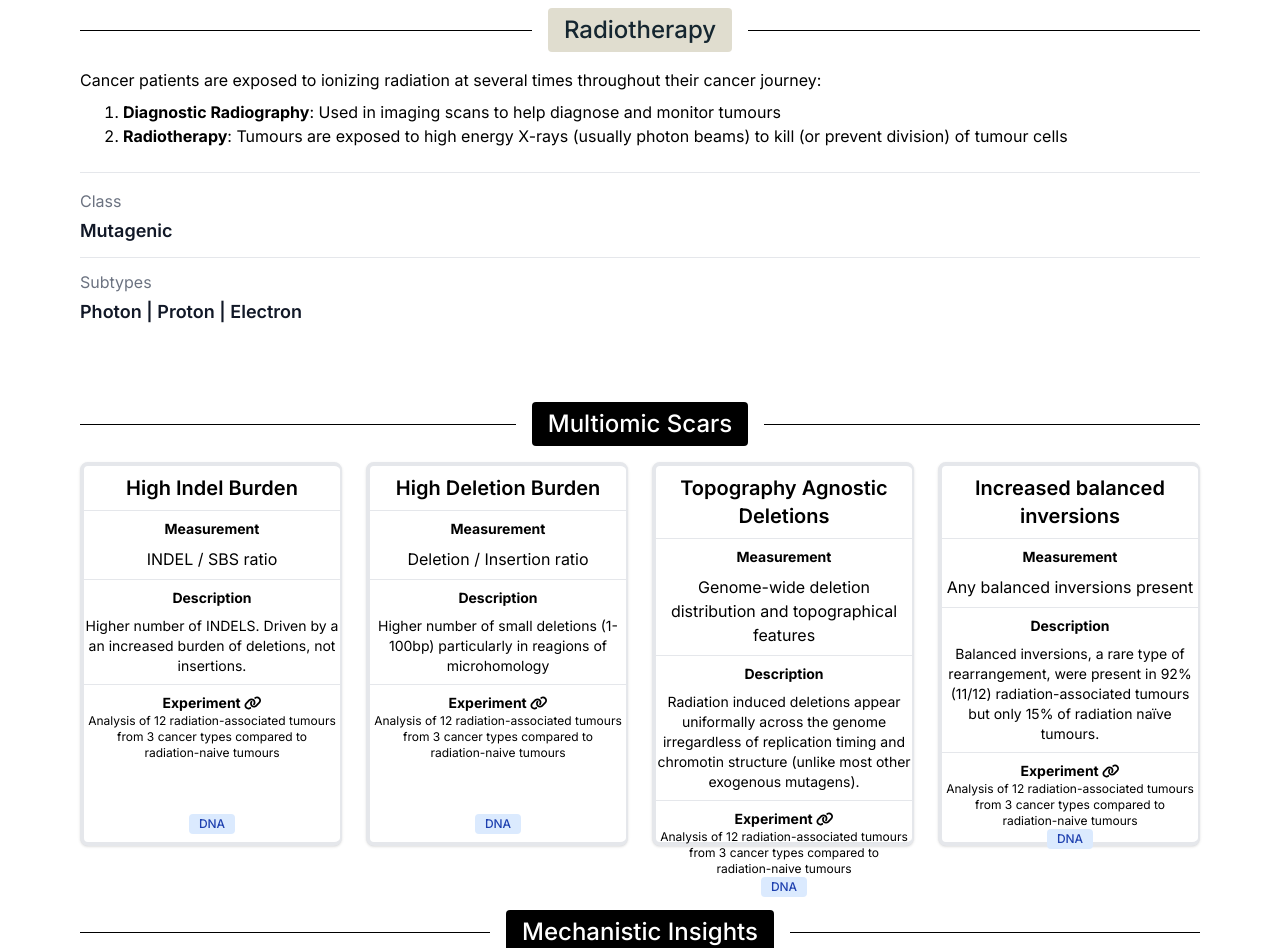
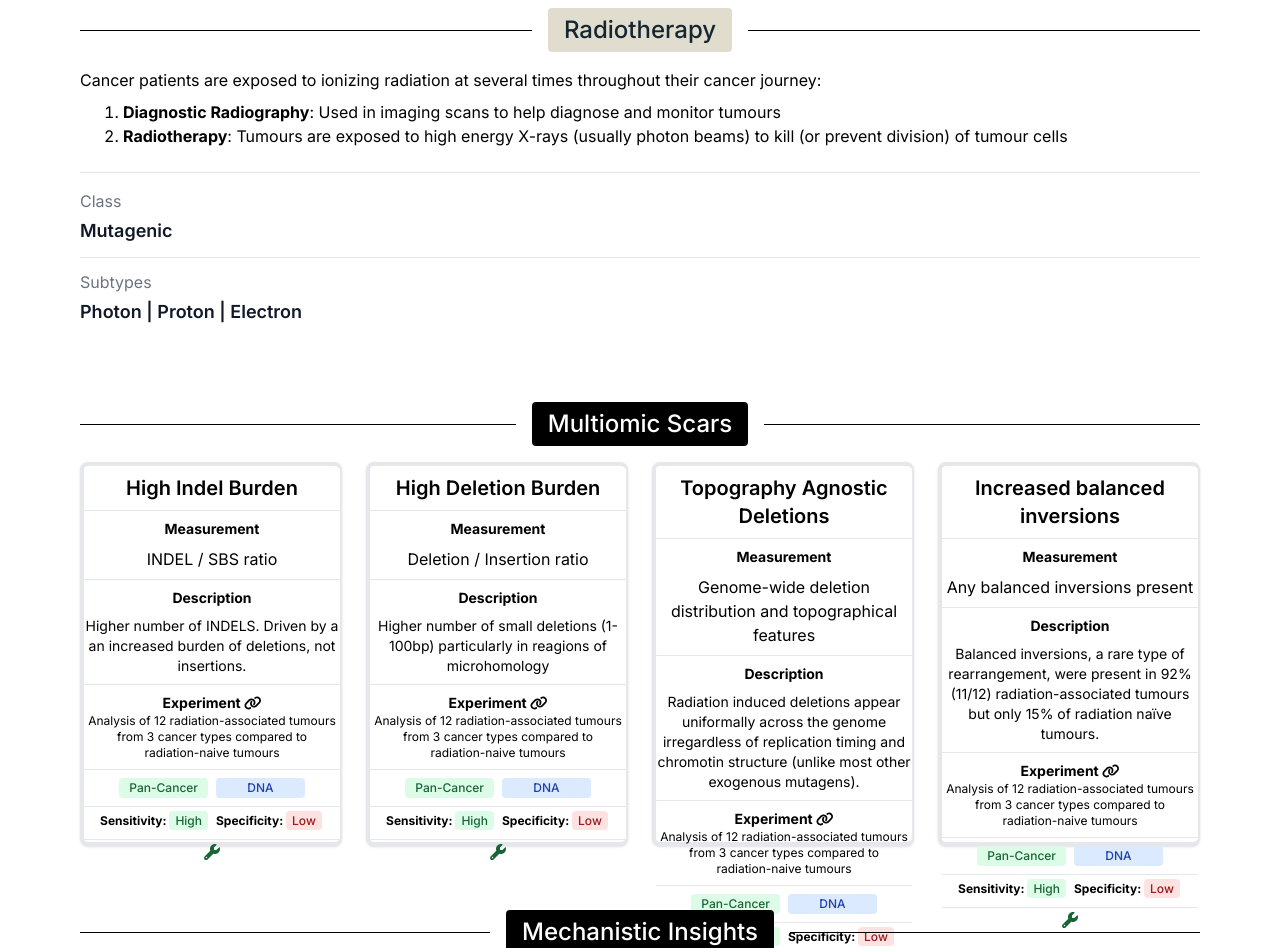
Before and after one commit to selkamand/sigcentral, a Next.js app: page /processes/radiotherapy in a window 1280 px wide. Shown: the top 948 px of the page. Built offline with nearby package versions, Linux system fonts and the light colour scheme.

Commit message:
feat: added sens and spec

```diff
--- a/app/components/ScarCard.tsx
+++ b/app/components/ScarCard.tsx
@@ -1,4 +1,5 @@
-import { faLink } from "@fortawesome/free-solid-svg-icons"
+import { faLink, faWrench } from "@fortawesome/free-solid-svg-icons"
+import { faToolbox } from "@fortawesome/free-solid-svg-icons"
 import { FontAwesomeIcon } from '@fortawesome/react-fontawesome'
 
 
@@ -7,13 +8,21 @@ interface ScarCardProps {
     measurement: string;
     description: string;
     experiment: string;
-    href: string;
+    hrefPaper: string;
+    hrefTool: string;
+    toolname: string
 }
 
-export function ScarCard({ title, measurement, description, experiment, href }: ScarCardProps) {
+export function ScarCard({ title, measurement, description, experiment, hrefPaper, hrefTool = "", toolname = "" }: ScarCardProps) {
+
+    let wrenchColour = "text-green-800"
+    if (hrefTool.length == 0) {
+        wrenchColour = "text-red-800"
+        toolname = "No tooling available"
+    }
 
     return (
-        <div className="flex flex-col bg-white w-full h-96 border-r-2 border-4 border-gray-200 rounded-lg shadow items-center hover:shadow-2xl hover:scale-110 transition duration-100 hover:border-8 hover:border-sc-red">
+        <div className="flex flex-col bg-white w-full h-96 border-r-2 border-4 border-gray-200 rounded-lg shadow items-center hover:shadow-2xl hover:scale-110 transition duration-100 hover:border-8 hover:border-sc-blue">
             <h3 className="text-xl text-center font-semibold pt-2">{title}</h3>
             <hr className="h-px my-2 w-full bg-gray-200"></hr>
             <p className="pt-0 font-bold text-sm">Measurement</p>
@@ -25,12 +34,43 @@ export function ScarCard({ title, measurement, description, experiment, href }:
             </p>
             <div className="hidden xl:block">
                 <hr className="h-px my-2 w-full bg-gray-200"></hr>
-                <p className="pt-0 text-center font-bold text-sm">Experiment <a href={href} target="_blank"><FontAwesomeIcon icon={faLink} className="text-sm" /></a></p>
+                <p className="pt-0 text-center font-bold text-sm">Experiment <a href={hrefPaper} target="_blank"><FontAwesomeIcon icon={faLink} className="text-sm" /></a></p>
                 <p className="text-center pt-0 px-1 text-xs">
                     {experiment}
                 </p>
             </div>
-            <div className="mt-auto mb-2 bg-blue-100 text-blue-800 text-xs font-medium px-2.5 py-0.5 rounded">DNA</div>
+            <hr className="h-px my-2 w-full bg-gray-200"></hr>
+            <div className="grid grid-cols-2 gap-2">
+                <div className=" bg-green-100 text-green-800 text-center text-xs font-medium px-2.5 py-0.5 rounded">Pan-Cancer</div>
+                <div className=" bg-blue-100 text-blue-800 text-center text-xs font-medium px-2.5 py-0.5 rounded">DNA</div>
+            </div>
+            <hr className="h-px mt-2 w-full bg-gray-200"></hr>
+            <div className="grid grid-cols-2 gap-2 mt-0">
+                <div>
+                    <span className="text-black text-xs font-bold">Sensitivity: </span>
+                    <span className=" bg-green-100 text-green-800 text-xs font-medium px-1.5 py-0.5 rounded">High</span>
+                </div>
+                <div>
+                    <span className="text-black text-xs font-bold">Specificity: </span>
+                    <span className=" bg-red-100 text-red-800 text-xs font-medium px-1.5 py-0.5 rounded">Low</span>
+                </div>
+            </div >
+            <hr className="h-px mt-2 w-full bg-gray-200"></hr>
+            <div>
+                {/* <span className="text-black text-xs font-bold">Tool: </span> */}
+                <span className="text-m font-medium px-1.5 py-0.5 rounded">
+                    < span className="relative group" >
+                        <a href={hrefTool} target="_blank">
+                            <FontAwesomeIcon icon={faWrench} className={`text-m ${wrenchColour}`} />
+                        </a>
+                        <span className="absolute bottom-full left-1/2 transform -translate-x-1/2 mb-2 w-max px-2 py-1 text-xs text-white bg-gray-800 rounded opacity-0 group-hover:opacity-100 transition-opacity duration-200">
+                            {toolname}
+                        </span>
+                    </span >
+                </span>
+            </div>
+            {/* <a href={hrefTool} target="_blank"><FontAwesomeIcon icon={faWrench} className={`text-m ${wrenchColour}`} /></a> */}
+
         </div >
     )
 }
--- a/app/page.tsx
+++ b/app/page.tsx
@@ -32,13 +32,13 @@ export default function Home() {
         <Card title="Ultraviolet Radiation" text="Exposure to UV induces very specific patterns of mutations in DNA. Causes melanoma and perhaps some blood cancers" icon={faSun} dna={true} rna={false} meth={false} ></Card>
         <Card title="Mismatch Repair deficiency" text="Failure to repair small mutations leads to their accumulation in the tumour genome" icon={faShieldHalved} dna={true} rna={false} meth={false} ></Card>
         <Card title="Homologous Repair Deficiency" text="Failure to repair large double-stranded breaks leads to their accumulation in the tumour genome" icon={faShieldHalved} dna={true} rna={false} meth={false} flipHorizontal={true} />
-        <Card title="APOBEC" text="Inflammatory stimuli hyperactivate endogenous mutagenic enzymes in immune cell or viral-infected cancers" icon={faShieldVirus} dna={true} rna={true} meth={false} />
+        <Card title="APOBEC hyperactivity" text="Inflammatory stimuli hyperactivate endogenous mutagenic enzymes in immune cell or viral-infected cancers" icon={faShieldVirus} dna={true} rna={true} meth={false} />
         <Card title="Chemotherapy" text="Chemotherapy induces widespread genomic damage treatment-surviving cancer cells" icon={faSyringe} dna={true} rna={false} meth={false} />
         <Card title="Smoking" text="Tobacco smoke is highly mutagenic and leads to highly specific patterns of genomic damage in the lungs of smokers" icon={faSmoking} dna={true} rna={false} meth={false} />
         <Card title="Viruses" text="Oncogenic viruses can be detected from their nucleic acids in tumors or from immune-related genomic damage" icon={faVirus} dna={true} rna={true} meth={false} />
         <Card title="Defective Base Excision Repair" text="Failure to repair base lesions removed by specific glycosylases leads to their accumulation in the tumour genome" icon={faDiagramNext} dna={true} rna={false} meth={false} flipVertical={true} />
         <Card title="Leaky Checkpoints" text="Compromised cell-cycle checkpoints can no longer prevent replication of cells with genomic damage." icon={faWaveSquare} dna={true} rna={false} meth={false} />
-        <Card title="ADAR" text="Hyperactive dsRNA editing enzyme ADAR1 mutates transcripts. Can have oncogenic or anti-cancer effects." icon={faXmarksLines} dna={false} rna={true} meth={true} />
+        <Card title="ADAR activity" text="Hyperactive dsRNA editing enzyme ADAR1 mutates transcripts. Can have oncogenic or anti-cancer effects." icon={faXmarksLines} dna={false} rna={true} meth={true} />
         <Card title="NHEJ repair" text="Non-homologous end-join repair of DSB leaves behind a characteristic pattern of mutations." icon={faHammer} dna={true} rna={false} meth={false} />
         <Card title="TOP2A loss" text="Knockout of topoisomerases compromise torsional DNA stress relief, leading to accumulation of indels." icon={faRotate} dna={true} rna={false} meth={false} />
         <Card title="Sequencing" text="Failure to correct for systematic errors in omics-sequencing leads to accumulation of fake mutations in tumour samples." icon={faTriangleExclamation} dna={true} rna={false} meth={false} />
--- a/app/processes/radiotherapy/page.tsx
+++ b/app/processes/radiotherapy/page.tsx
@@ -47,12 +47,10 @@ export default function Home() {
             </h2>
             {/* <h2 className="pt-4"><b>Scars</b></h2> */}
             <div className="grid grid-cols-1 md:grid-cols-4 gap-x-6">
-                <ScarCard title="High Indel Burden" measurement="INDEL / SBS ratio" description="Higher number of INDELS. Driven by a an increased burden of deletions, not insertions." experiment="Analysis of 12 radiation-associated tumours from 3 cancer types compared to radiation-naive tumours" href="https://www.nature.com/articles/ncomms12605"></ScarCard>
-
-                <ScarCard title="High Deletion Burden" measurement="Deletion / Insertion ratio" description="Higher number of small deletions (1-100bp) particularly in reagions of microhomology" experiment="Analysis of 12 radiation-associated tumours from 3 cancer types compared to radiation-naive tumours" href="https://www.nature.com/articles/ncomms12605"></ScarCard>
-
-                <ScarCard title="Topography Agnostic Deletions" measurement="Genome-wide deletion distribution and topographical features" description="Radiation induced deletions appear uniformally across the genome irregardless of replication timing and chromotin structure (unlike most other exogenous mutagens)." experiment="Analysis of 12 radiation-associated tumours from 3 cancer types compared to radiation-naive tumours" href="https://www.nature.com/articles/ncomms12605"></ScarCard>
-                <ScarCard title="Increased balanced inversions" measurement="Any balanced inversions present" description="Balanced inversions, a rare type of rearrangement, were present in 92% (11/12) radiation-associated tumours but only 15% of radiation naïve tumours." experiment="Analysis of 12 radiation-associated tumours from 3 cancer types compared to radiation-naive tumours" href="https://www.nature.com/articles/ncomms12605"></ScarCard>
+                <ScarCard toolname="raDNA" title="High Indel Burden" measurement="INDEL / SBS ratio" description="Higher number of INDELS. Driven by a an increased burden of deletions, not insertions." experiment="Analysis of 12 radiation-associated tumours from 3 cancer types compared to radiation-naive tumours" hrefPaper="https://www.nature.com/articles/ncomms12605" hrefTool="https://github.com/selkamand/radna"></ScarCard>
+                <ScarCard toolname="raDNA" title="High Deletion Burden" measurement="Deletion / Insertion ratio" description="Higher number of small deletions (1-100bp) particularly in reagions of microhomology" experiment="Analysis of 12 radiation-associated tumours from 3 cancer types compared to radiation-naive tumours" hrefPaper="https://www.nature.com/articles/ncomms12605" hrefTool="https://github.com/selkamand/radna"></ScarCard>
+                <ScarCard toolname="raDNA" title="Topography Agnostic Deletions" measurement="Genome-wide deletion distribution and topographical features" description="Radiation induced deletions appear uniformally across the genome irregardless of replication timing and chromotin structure (unlike most other exogenous mutagens)." experiment="Analysis of 12 radiation-associated tumours from 3 cancer types compared to radiation-naive tumours" hrefPaper="https://www.nature.com/articles/ncomms12605" hrefTool="https://github.com/selkamand/radna"></ScarCard>
+                <ScarCard toolname="raDNA" title="Increased balanced inversions" measurement="Any balanced inversions present" description="Balanced inversions, a rare type of rearrangement, were present in 92% (11/12) radiation-associated tumours but only 15% of radiation naïve tumours." experiment="Analysis of 12 radiation-associated tumours from 3 cancer types compared to radiation-naive tumours" hrefPaper="https://www.nature.com/articles/ncomms12605" hrefTool="https://github.com/selkamand/radna"></ScarCard>
             </div>
 
 
```
